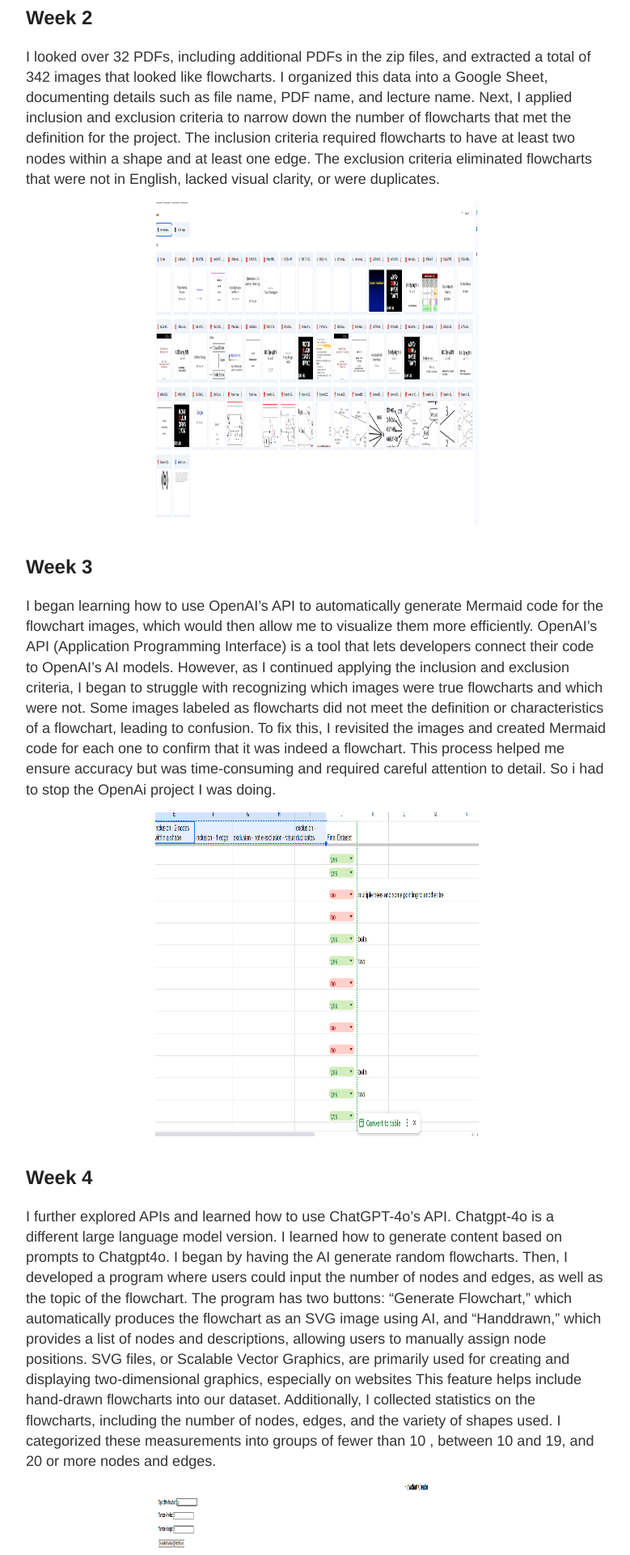
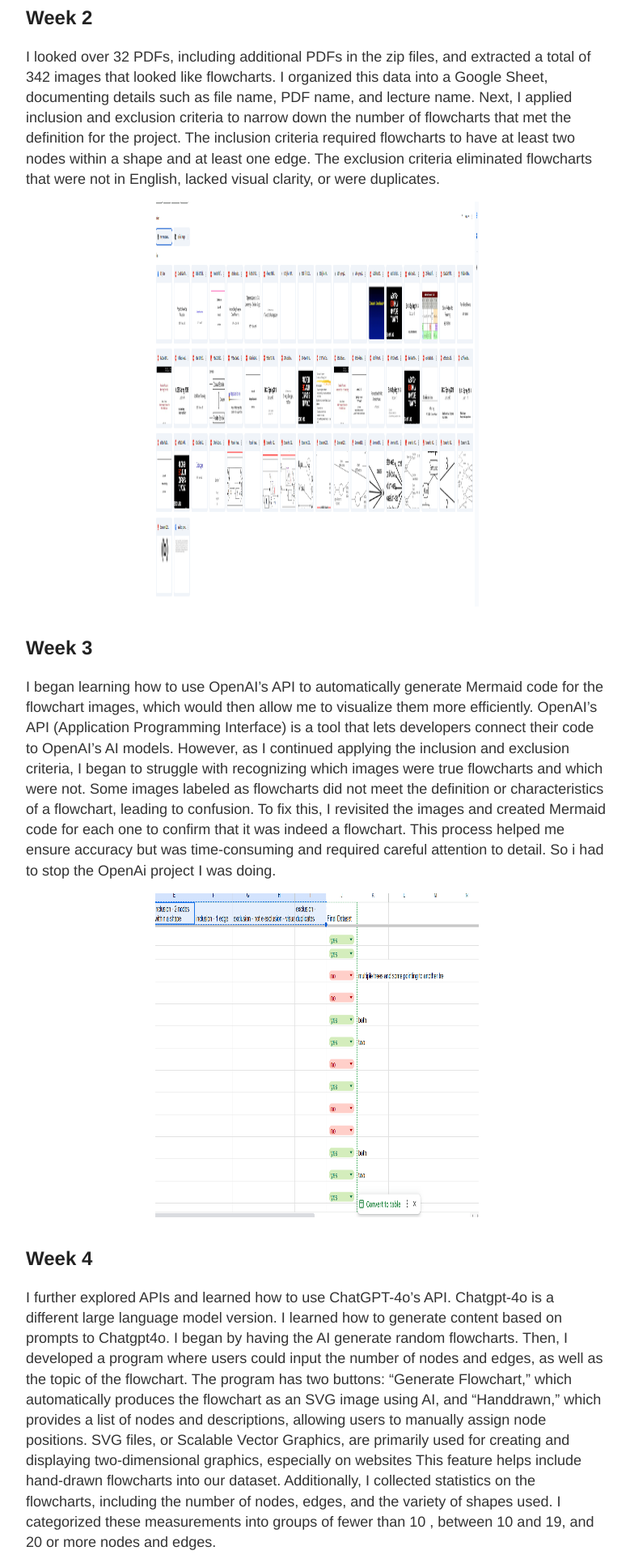
Before and after one commit to haleysus018/Susanna-Haley-CREATE-internship-blog, a Jekyll site: the page built from index.md, in a window 1280 px wide. Shown: the part 2042-3962 px from the top of the page at 81% size, without its empty margins (248-1027 px from the left). Built offline with Jekyll 4.4.1, drawn with Linux system fonts in a browser that asks for light colours.

Commit message:
Update index.md

```diff
--- a/index.md
+++ b/index.md
@@ -26,7 +26,7 @@ In the beginning, I started to learn Mermaid, a text-based tool used to create a
 I looked over 32 PDFs, including additional PDFs in the zip files, and extracted a total of 342 images that looked like flowcharts. I organized this data into a Google Sheet, documenting details such as file name, PDF name, and lecture name. Next, I applied inclusion and exclusion criteria to narrow down the number of flowcharts that met the definition for the project. The inclusion criteria required flowcharts to have at least two nodes within a shape and at least one edge. The exclusion criteria eliminated flowcharts that were not in English, lacked visual clarity, or were duplicates.
 
 <p style="text-align: center;">
-<img src="https://raw.githubusercontent.com/haleysus018/Susanna-Haley-CREATE-internship-blog/master/images/pdfs.png" alt="example of google drive with pdf's in them" width="400" height="400 text-align: center;">
+<img src="https://raw.githubusercontent.com/haleysus018/Susanna-Haley-CREATE-internship-blog/master/images/pdfs.png" alt="example of google drive with pdf's in them" width="400" height="500 text-align: center;">
 </p>
 
 
@@ -41,7 +41,7 @@ I began learning how to use OpenAI’s API to automatically generate Mermaid cod
 I further explored APIs and learned how to use ChatGPT-4o’s API. Chatgpt-4o is a different large language model version. I learned how to generate content based on prompts to Chatgpt4o. I began by having the AI generate random flowcharts. Then, I developed a program where users could input the number of nodes and edges, as well as the topic of the flowchart. The program has two buttons: "Generate Flowchart," which automatically produces the flowchart as an SVG image using AI, and "Handdrawn," which provides a list of nodes and descriptions, allowing users to manually assign node positions. SVG files, or Scalable Vector Graphics, are primarily used for creating and displaying two-dimensional graphics, especially on websites This feature helps include hand-drawn flowcharts into our dataset. Additionally, I collected statistics on the flowcharts, including the number of nodes, edges, and the variety of shapes used. I categorized these measurements into groups of fewer than 10 , between 10 and 19, and 20 or more nodes and edges.
 
 <p style="text-align: center;">
-<img src="https://raw.githubusercontent.com/haleysus018/Susanna-Haley-CREATE-internship-blog/master/images/mermaidgenerator.png" alt="shows her example website of the mermaid generator she created. there are 3 input boxes where you put in the topic of the flowchart generated, amount of nodes and edges. There are two buttons generate flowchart and handdrawn flowchart. There is a textarea box, where the output will go if you push handdrawn flowchart." width="400" height="400 text-align:center">
+<img src="https://raw.githubusercontent.com/haleysus018/Susanna-Haley-CREATE-internship-blog/master/images/mermaidgenerator.png" alt="shows her example website of the mermaid generator she created. there are 3 input boxes where you put in the topic of the flowchart generated, amount of nodes and edges. There are two buttons generate flowchart and handdrawn flowchart. There is a textarea box, where the output will go if you push handdrawn flowchart." width="400" height="500 text-align:center">
 </p>
 
 ## Struggles
```
